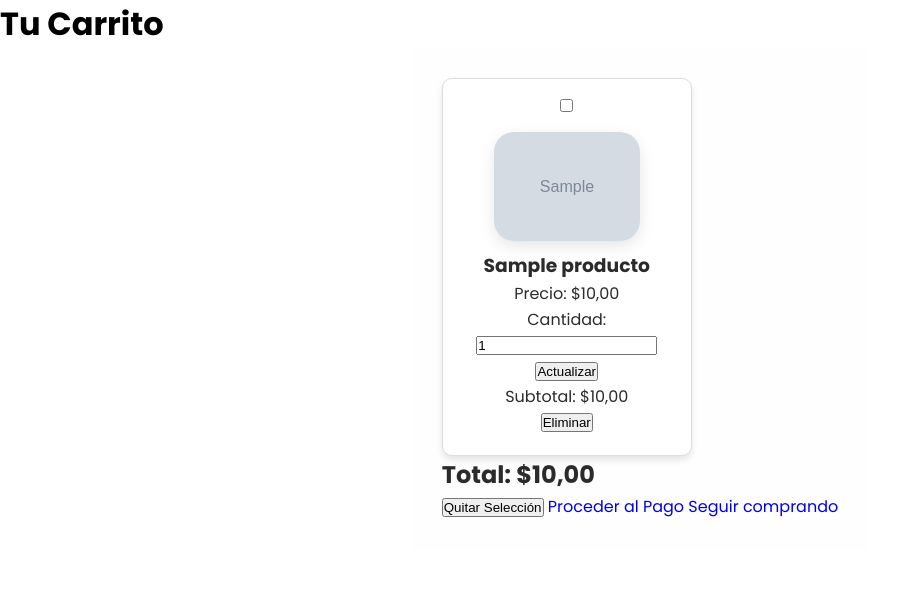
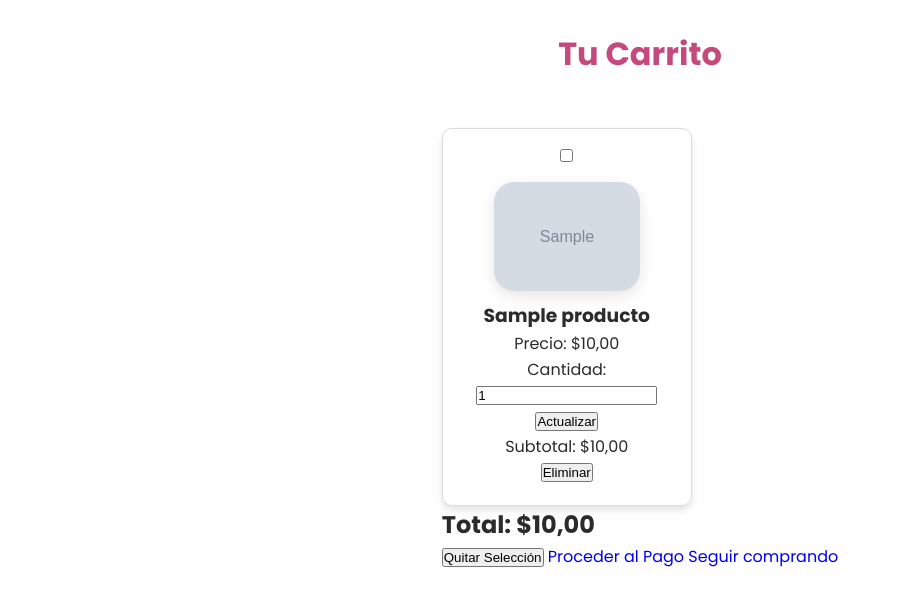
Before and after one commit to arizabaloivonne-del/mi-proyecto, a Django app: page /tienda/carrito/ in a window 1280 px wide. Shown: the top 599 px of the page, without its empty margins (0-901 px from the left). Run offline with Django 5.2, Linux system fonts and the light colour scheme; a user stored in the database is signed in; tables that the repository leaves empty hold one stand-in row (values such as "Sample post"); grey boxes marked "Sample" are stand-in pictures.

Commit message:
Actualizo carrito: título centrado y botones alineados

```diff
--- a/static/css/estilos_v2.css
+++ b/static/css/estilos_v2.css
@@ -301,3 +301,11 @@ footer {
     width: 90%;
   }
 }
+
+.titulo-carrito {
+  text-align: center;
+  font-size: 2rem;
+  color: #c4497c;
+  margin-top: 30px;
+  margin-bottom: 20px;
+}
--- a/templates/carrito.html
+++ b/templates/carrito.html
@@ -9,7 +9,7 @@
 </head>
 <body>
     <header>
-        <h1>Tu Carrito</h1>
+         <h1 class="titulo-carrito">Tu Carrito</h1>
     </header>
 
     <main class="carrito-contenido">
```
